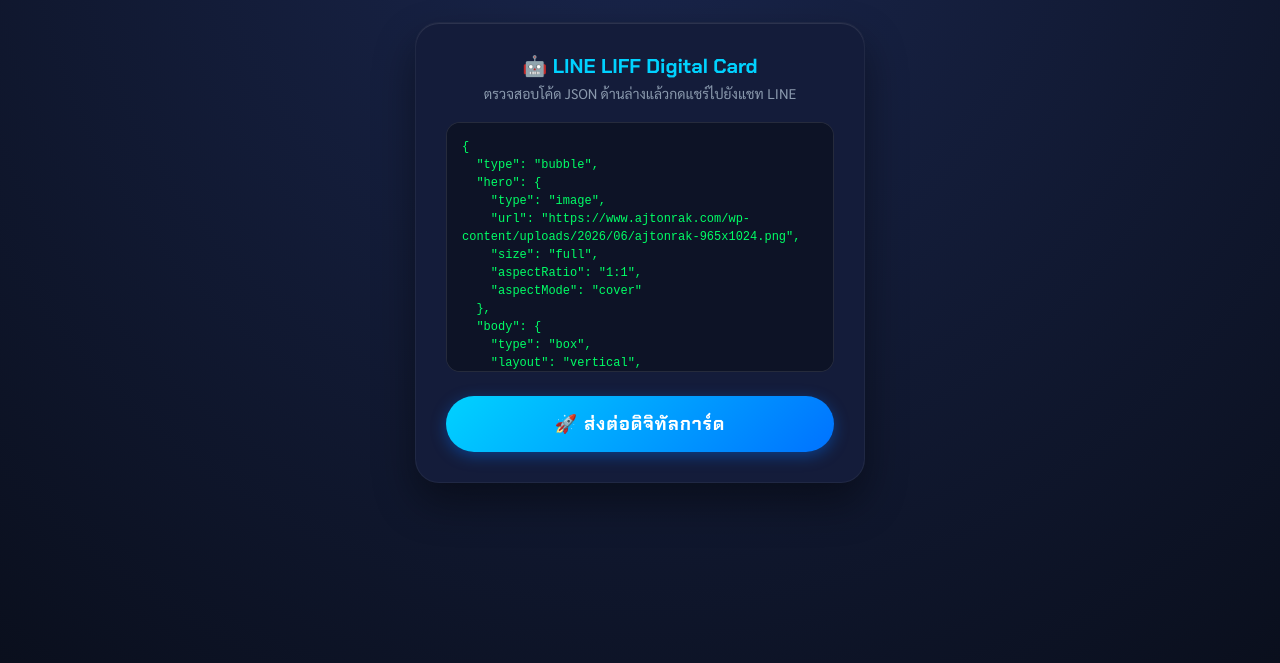
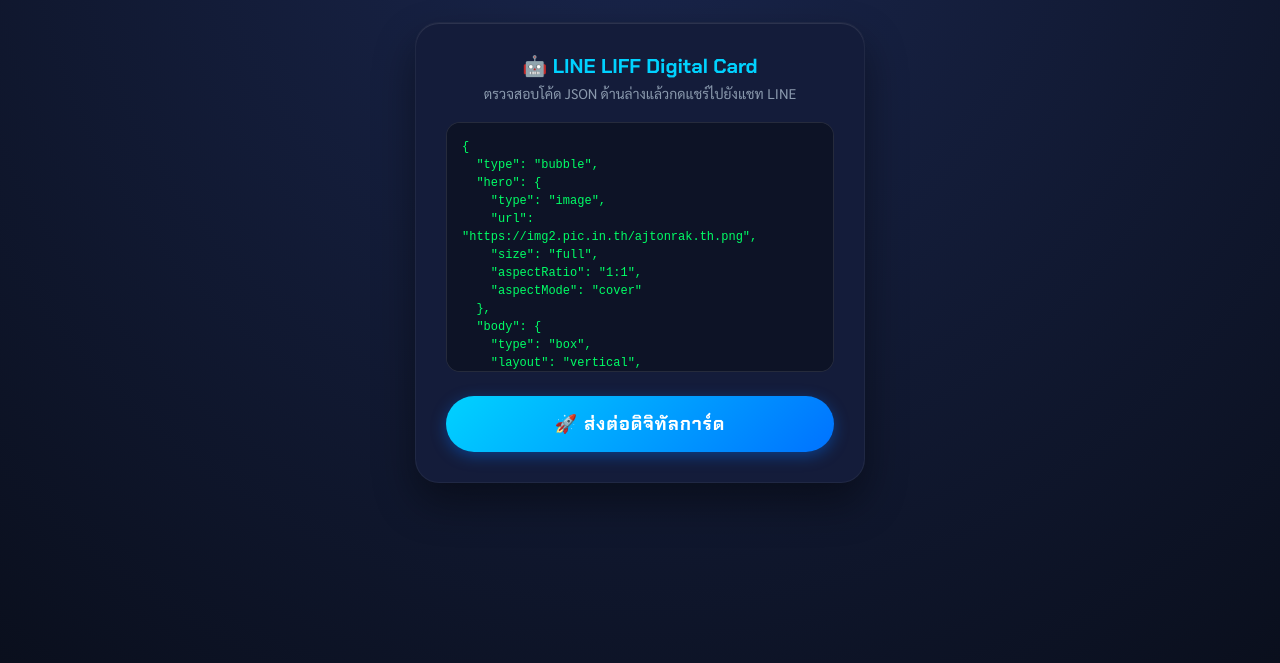
Before and after one commit to tawatchaisuksida-afk/line-liff-share, a plain HTML site: page index.html in a window 1280 px wide. Shown: the part 137-800 px from the top of the page. Drawn offline with Linux system fonts and the light colour scheme.

Commit message:
index.html

```diff
--- a/index.html
+++ b/index.html
@@ -152,7 +152,7 @@
   "type": "bubble",
   "hero": {
     "type": "image",
-    "url": "https://www.ajtonrak.com/wp-content/uploads/2026/06/ajtonrak-965x1024.png",
+    "url": "https://img2.pic.in.th/ajtonrak.th.png",
     "size": "full",
     "aspectRatio": "1:1",
     "aspectMode": "cover"
```
